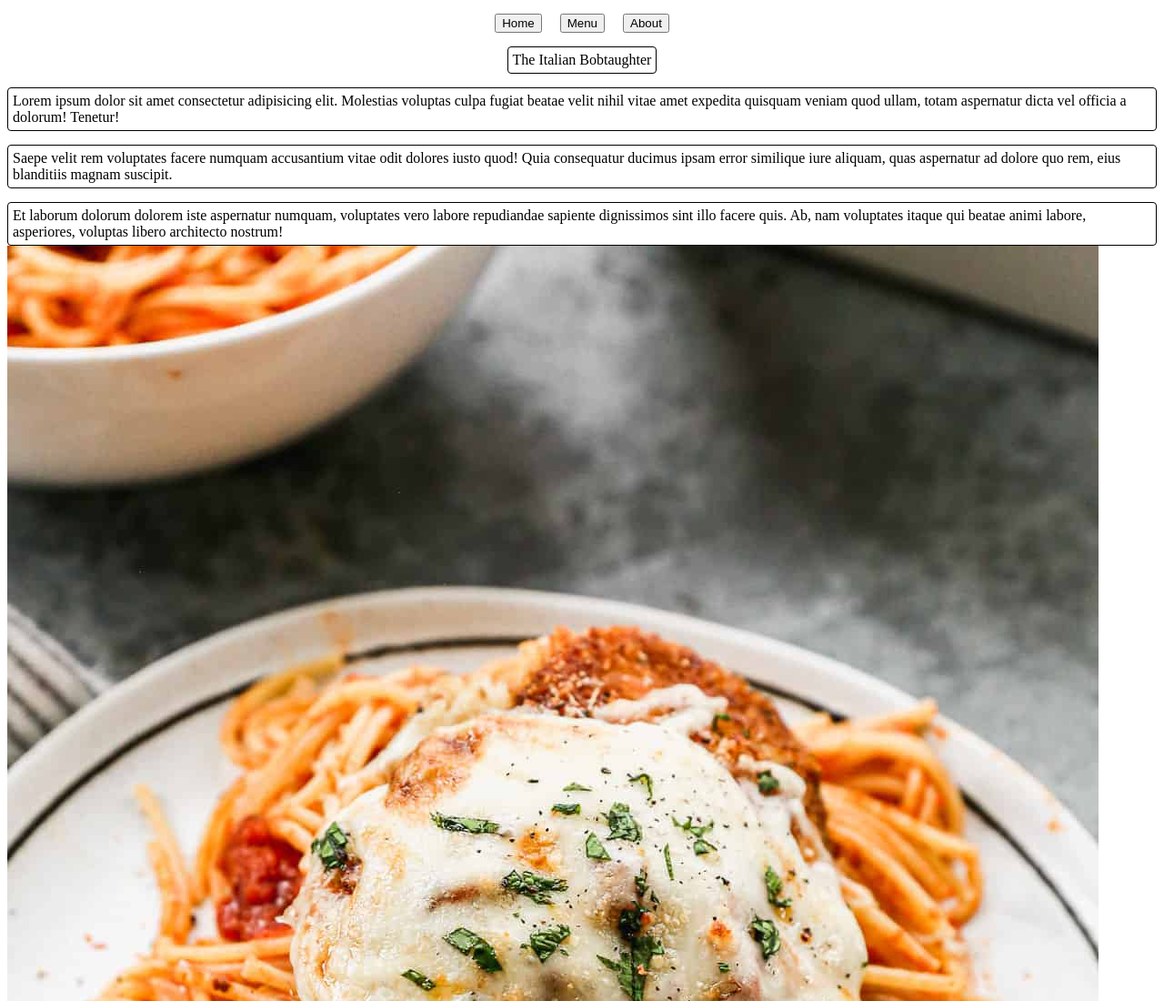
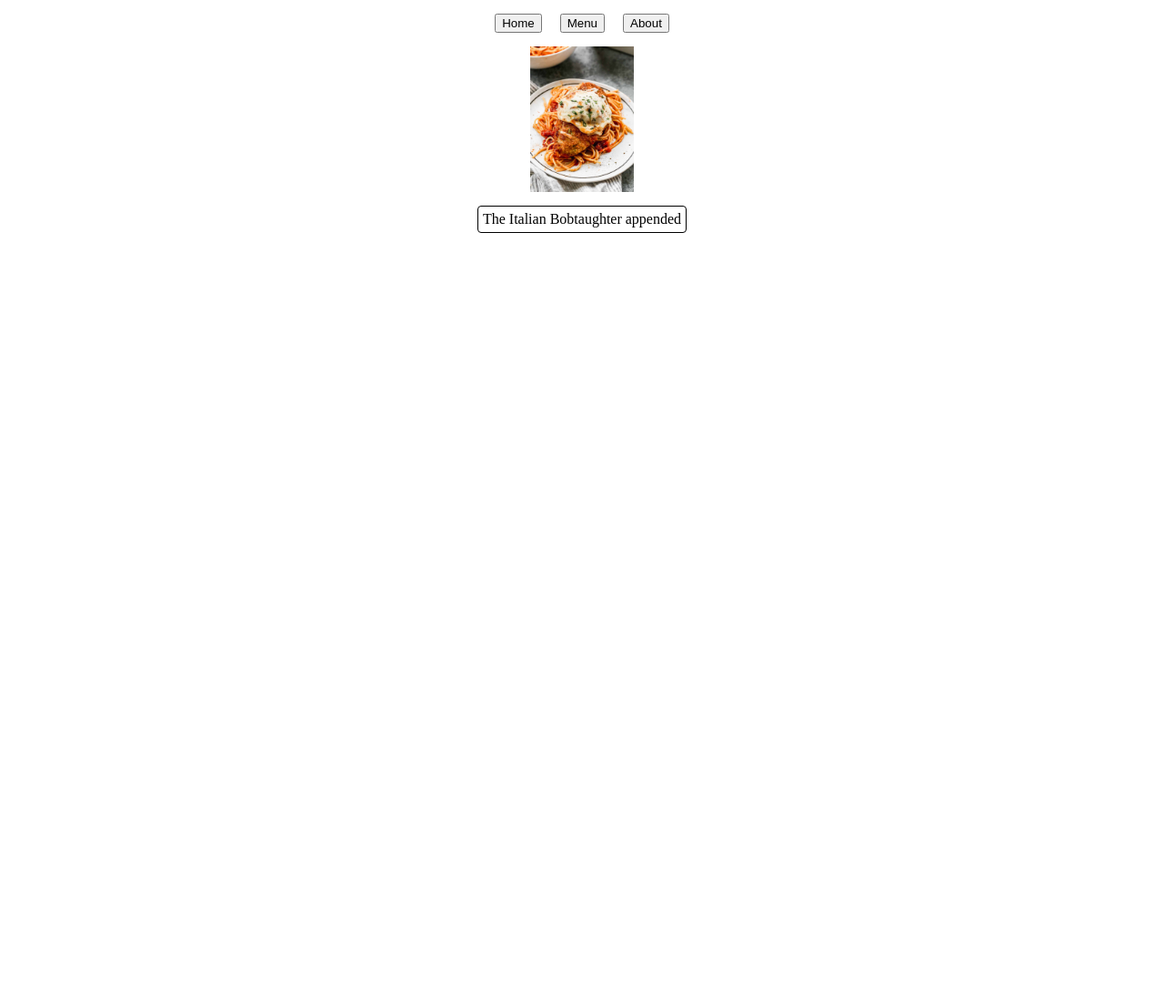
Before and after one commit to bdelucia/odin-restaurant, a website built with webpack: page src/template.html in a window 1280 px wide. Shown: the top 1100 px of the page at 91% size. After the commit the page ends 800 px from the top, so only its background shows below. Built offline with nearby package versions, Linux system fonts and the light colour scheme.

Commit message:
module dom manipulation

```diff
--- a/src/index.js
+++ b/src/index.js
@@ -1,9 +1,12 @@
 import "./styles.css";
 import chickenparm from "./Chicken-Parmesan-1.jpg"
+import { createHeadline } from "./initial-load.js";
+
+const content = document.getElementById('content');
+
 const image = document.createElement("img");
 image.src = chickenparm;
+content.appendChild(image);
 
-document.body.appendChild(image);
-console.log('image added');
-
-alert('what up playa');
+createHeadline();
+console.log("headline created");
--- /dev/null
+++ b/src/initial-load.js
@@ -0,0 +1,7 @@
+export function createHeadline() {
+    const content = document.getElementById('content');
+    const headline = document.createElement('div');
+    headline.id = 'headline';
+    headline.textContent = 'The Italian Bobtaughter appended';
+    content.appendChild(headline);
+}
--- a/src/styles.css
+++ b/src/styles.css
@@ -7,6 +7,12 @@ nav {
     align-items: center;
     gap: 20px;
     margin: 15px;
+}
+
+img {
+    height: 10rem;
+    width: auto;
+    align-self: center;
 }
 #content {
     display: flex;
--- a/src/template.html
+++ b/src/template.html
@@ -4,6 +4,7 @@
     <meta charset="UTF-8">
     <meta name="viewport" content="width=device-width, initial-scale=1.0">
     <title>Restaurant Page</title>
+    <script type="module" src="index.js"></script>
 </head>
 <body>
     <header>
@@ -14,10 +15,6 @@
         </nav>
     </header>
     <div id="content">
-        <div id="headline">The Italian Bobtaughter</div>
-        <div class="cell">Lorem ipsum dolor sit amet consectetur adipisicing elit. Molestias voluptas culpa fugiat beatae velit nihil vitae amet expedita quisquam veniam quod ullam, totam aspernatur dicta vel officia a dolorum! Tenetur!</div>
-        <div class="cell">Saepe velit rem voluptates facere numquam accusantium vitae odit dolores iusto quod! Quia consequatur ducimus ipsam error similique iure aliquam, quas aspernatur ad dolore quo rem, eius blanditiis magnam suscipit.</div>
-        <div class="cell">Et laborum dolorum dolorem iste aspernatur numquam, voluptates vero labore repudiandae sapiente dignissimos sint illo facere quis. Ab, nam voluptates itaque qui beatae animi labore, asperiores, voluptas libero architecto nostrum!</div>
     </div>
 </body>
 </html>
```
